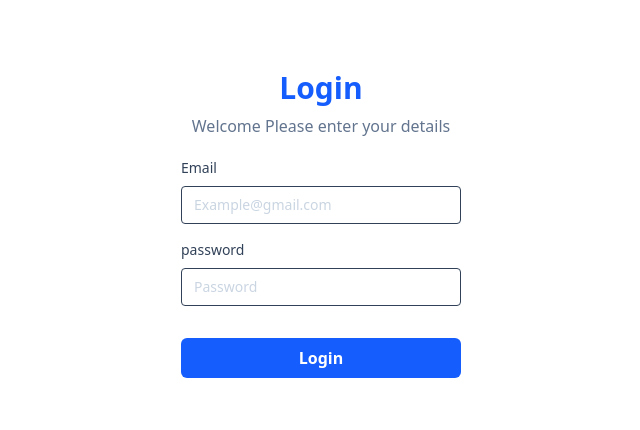
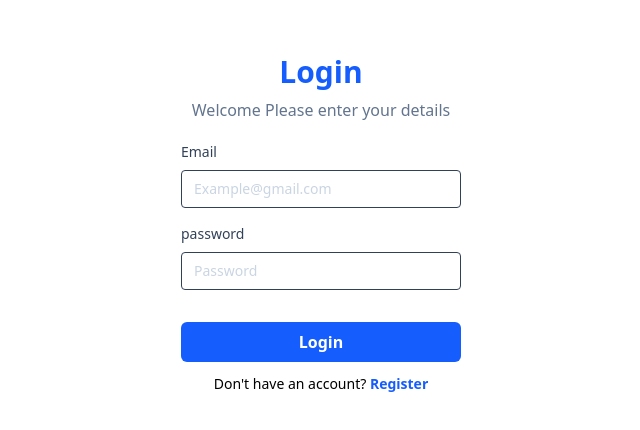
Before and after one commit to stevanu/React_Atomic_Design, a React (Vite) app: page /login in a window 1280 px wide. Shown: the part 176-606 px from the top of the page, without its empty margins (319-959 px from the left). Built offline with nearby package versions, Linux system fonts and the light colour scheme.

Commit message:
adjust router

```diff
--- a/src/components/Elements/Input/Input.jsx
+++ b/src/components/Elements/Input/Input.jsx
@@ -6,6 +6,7 @@ const Input = (props) => {
       className="text-sm border rounded w-full py-2 px-3 text-slate-700 placeholder:text-slate-300 focus:outline-none focus:border-sky-500 focus:ring-1 focus:ring-sky-500"
       placeholder={placeholder}
       name={name}
+      id={name}
     />
   );
 };
--- a/src/pages/404.jsx
+++ b/src/pages/404.jsx
@@ -4,10 +4,10 @@ const ErrorPage = () => {
   const error = useRouteError();
 
   return (
-    <div>
-      <h1>Oops!</h1>
-      <p>Sorry, an unexpected error has occurred.</p>
-      <p>
+    <div className="flex min-h-screen items-center justify-center flex-col">
+      <h1 className="text-3xl font-bold">Oops!</h1>
+      <p className="my-5 text-xl">Sorry, an unexpected error has occurred.</p>
+      <p className="text-lg">
         <i>{error.statusText || error.message}</i>
       </p>
     </div>
--- a/src/pages/login.jsx
+++ b/src/pages/login.jsx
@@ -1,3 +1,4 @@
+import { Link } from "react-router-dom";
 import FormLogin from "../components/Fragments/FormLogin";
 import AuthLayout from "../components/Layouts/AuthLayouts";
 
@@ -5,6 +6,15 @@ const LoginPage = () => {
   return (
     <AuthLayout title="Login">
       <FormLogin />
+      <p className="mt-3 text-sm text-center">
+        Don't have an account?{" "}
+        <Link
+          to="/register"
+          className="text-blue-600 font-bold hover:underline "
+        >
+          Register
+        </Link>
+      </p>
     </AuthLayout>
   );
 };
--- a/src/pages/register.jsx
+++ b/src/pages/register.jsx
@@ -1,3 +1,4 @@
+import { Link } from "react-router-dom";
 import FormRegister from "../components/Fragments/FormRegister";
 import AuthLayout from "../components/Layouts/AuthLayouts";
 
@@ -5,6 +6,12 @@ const RegisterPage = () => {
   return (
     <AuthLayout title="Register">
       <FormRegister />
+      <p className="mt-3 text-sm text-center">
+        have an account?{" "}
+        <Link to="/login" className="text-blue-600 font-bold hover:underline ">
+          Login
+        </Link>
+      </p>
     </AuthLayout>
   );
 };
```
